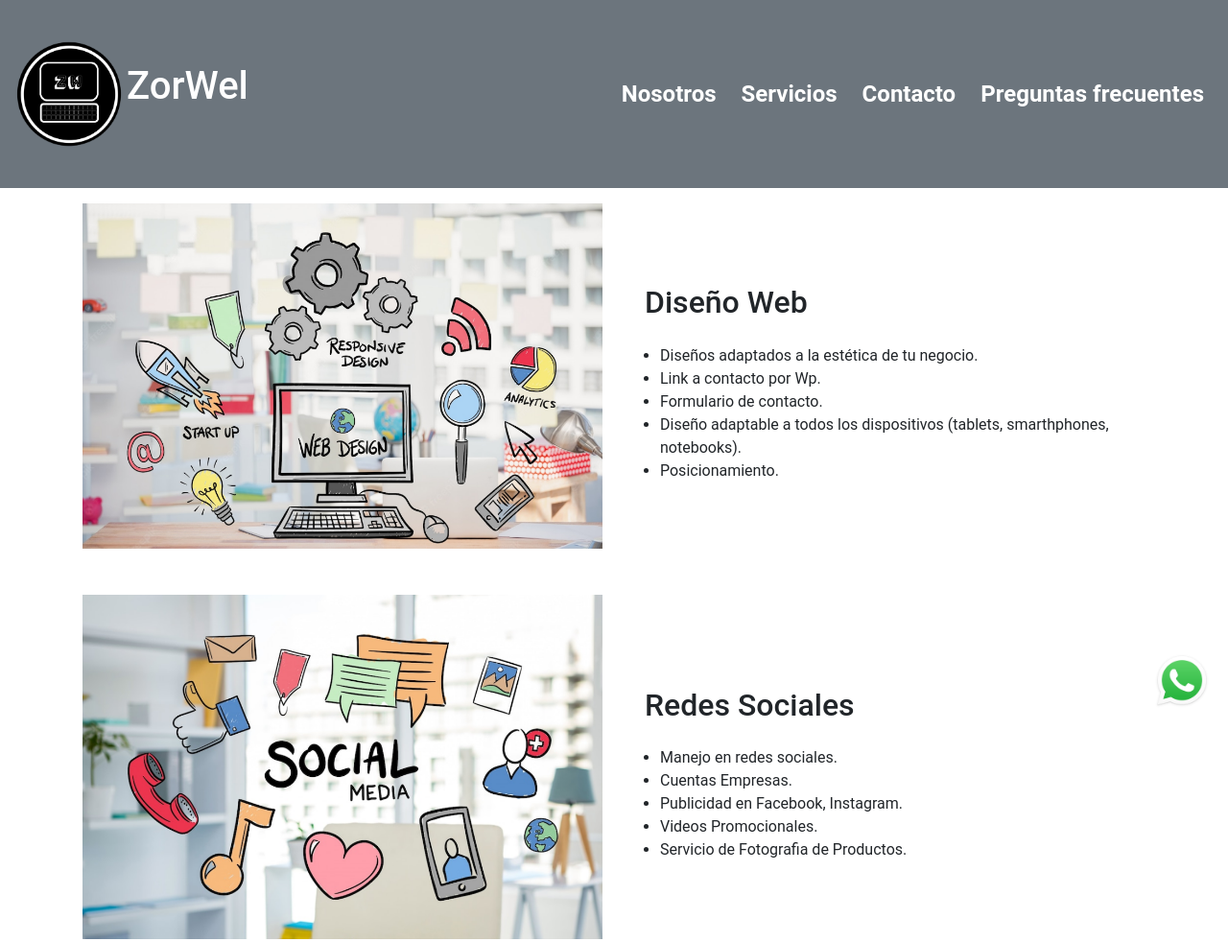
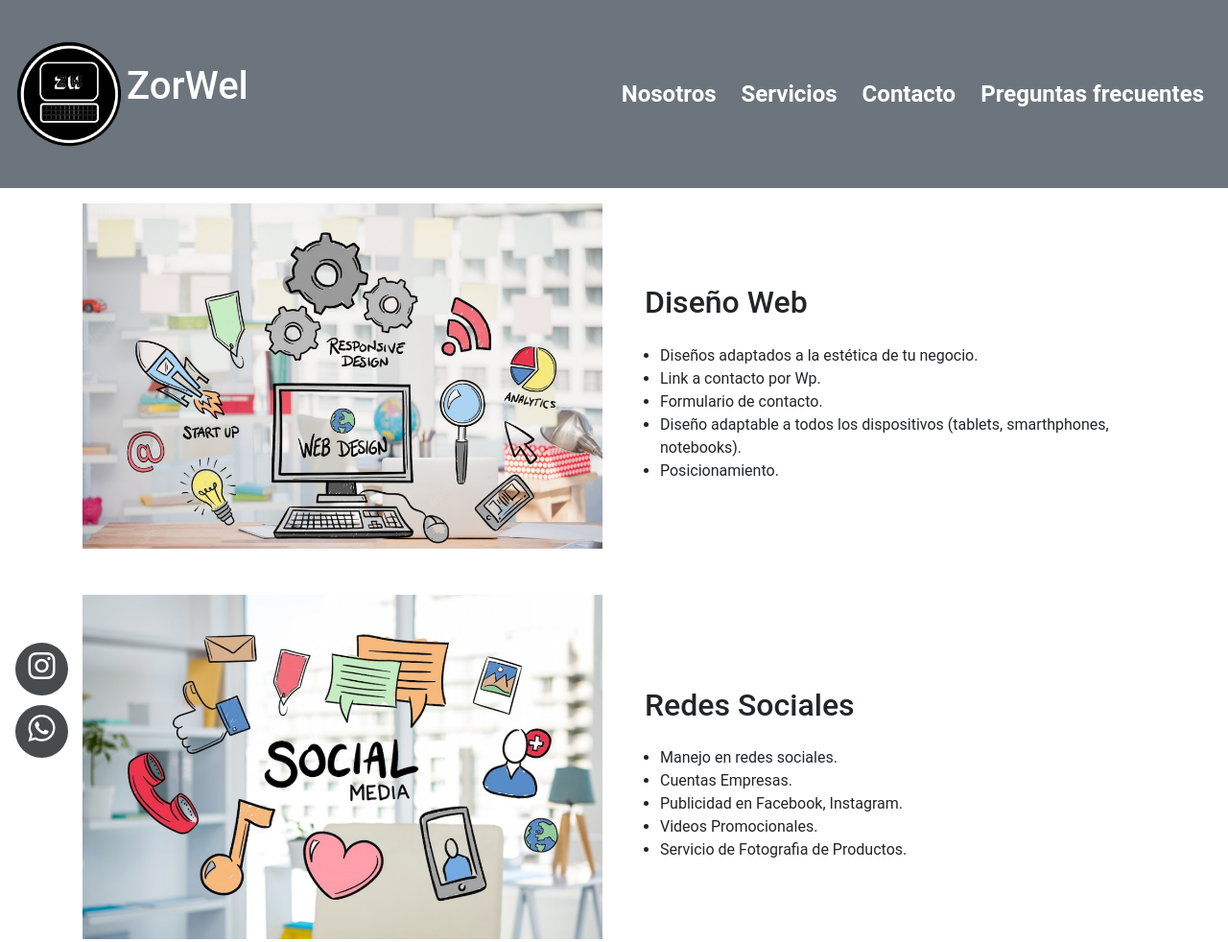
Before and after one commit to Juan-Pablo-Welsch/Pre-Entrega3-WelschJuanPablo, a website: page Servicios.html in a window 1280 px wide. Shown: the top 982 px of the page at 96% size. Drawn offline with nearby package versions, Linux system fonts and the light colour scheme.

Commit message:
prefinal

```diff
--- a/SCSS/estilos.scss
+++ b/SCSS/estilos.scss
@@ -87,6 +87,52 @@ nav {
     padding-bottom: 10px;
     font-size: 30px;
 }
+.contenedor-botones {
+    right: auto;
+    width: 10%;
+    padding-left: 1rem;
+}
+.redes {
+    width: 30%;
+    a {
+        display: block;
+        text-decoration: none;
+        margin-bottom: 10px;
+    }
+}
+.insta {
+    background-color: #474b4e;
+    color: white;
+    width: 55px;
+    height: 55px;
+    line-height: 62px;
+    text-align: center;
+    box-shadow: rgba(0,0,0,0.5);
+    transition: all 1s ease;
+    border-radius: 50%;
+}
+.insta :hover {
+    color: lightcoral;
+    transform: scale(1.2);
+    transition: 0.5s;
+}
+.whats {
+    background-color: #474b4e;
+    color: white;
+    width: 55px;
+    height: 55px;
+    line-height: 62px;
+    text-align: center;
+    box-shadow: rgba(0,0,0,0.5);
+    transition: all 1s ease;
+    border-radius: 50%;
+}
+.whats :hover {
+    color: green;
+    transform: scale(1.2);
+    transition: 0.5s;
+}
+
 footer {
     background-color: #474b4e;
     color: white;
@@ -115,21 +161,7 @@ footer {
     font-size: 25px;
     padding: 20px;
 }
-.contenedor-de-boton {
-    display: flex;
-    position: fixed;
-    z-index: 999;
-    top: 85vh;
-    left: 93%;
 
-}
-.contenedor-de-boton :hover {
-    transform: scale(1.1);
-    transition: 0.3s;
-}
-.boton {
-    width: 60px;
-}
 #sobre-nosotros {
     width: 100%;
     text-align: center;
@@ -362,16 +394,6 @@ details [open] summary ::before {
         width: 100vw;
     }
 }
-
-@media (max-width:640px) {
-    .contenedor-de-boton{
-        display: flex;
-        justify-content: end;
-        z-index: 999;
-        align-items: center;
-    }
-}
-
 @media (max-width:640px) {
     .menu-header {
         display: flex;
--- a/Servicios.html
+++ b/Servicios.html
@@ -58,7 +58,7 @@
 </div>
 <div class="container">
     <div class="row">
-        <div class="col-sm p-3 d-flex justify-content flex-center align-items-center">
+        <div class="col-sm p-3 d-flex justify-content-center align-items-center">
             <p><img src="./Images/sociales.jpg" alt="Desarrollo" class="img-fluid"></p>
         </div>
         <div class="col-lg d-flex justify-content-start col-sm d-flex justify-content-center align-items-center">
@@ -94,6 +94,16 @@
         </div>
     </div>
 </div>
+<section>
+    <div class="container">
+        <div class="contenedor-botones fixed-bottom">
+            <div class="redes">
+                <a class="insta" href="#" target="_blank"><i class="fab fa-instagram fa-2x"></i></a>
+                <a class="whats" href="#" target="_blank"><i class="fab fa-whatsapp fa-2x"></i></a>
+            </div>
+        </div>
+    </div>
+</section>
 <footer class="container-fluid">
     <div class="container cont-foot">
         <div class="row">
@@ -108,13 +118,15 @@
                     <button type="button" class="btn btn-dark btn-sm"><a class="volverarriba" href="#">Volver Arriba</a></button>
                 </div>
             </div>
-            <div class="col contenedor-de-boton">
-                <a href="https://wa.me/1151050500" target="_blank"><img class="boton" src="./Images/imagen.png" alt="boton"></a>
-            </div>
         </div>
         </div>
     </div>
 </footer>
 <script src="https://cdn.jsdelivr.net/npm/bootstrap@5.2.2/dist/js/bootstrap.bundle.min.js" integrity="sha384-OERcA2EqjJCMA+/3y+gxIOqMEjwtxJY7qPCqsdltbNJuaOe923+mo//f6V8Qbsw3" crossorigin="anonymous"></script>
+<script src="https://kit.fontawesome.com/b5e1df4d55.js" crossorigin="anonymous"></script>
+<script src="https://unpkg.com/aos@2.3.1/dist/aos.js"></script>
+<script>
+    AOS.init();
+  </script>
 </body>
 </html>
```
Also changed, not shown: Contacto.html (+15 -3 lines), Nosotros.html (+15 -3 lines), Preguntasfrecuentes.html (+15 -3 lines), index.html (+11 -3 lines), Images/whatsapp.svg (added), css/estilos.css.
